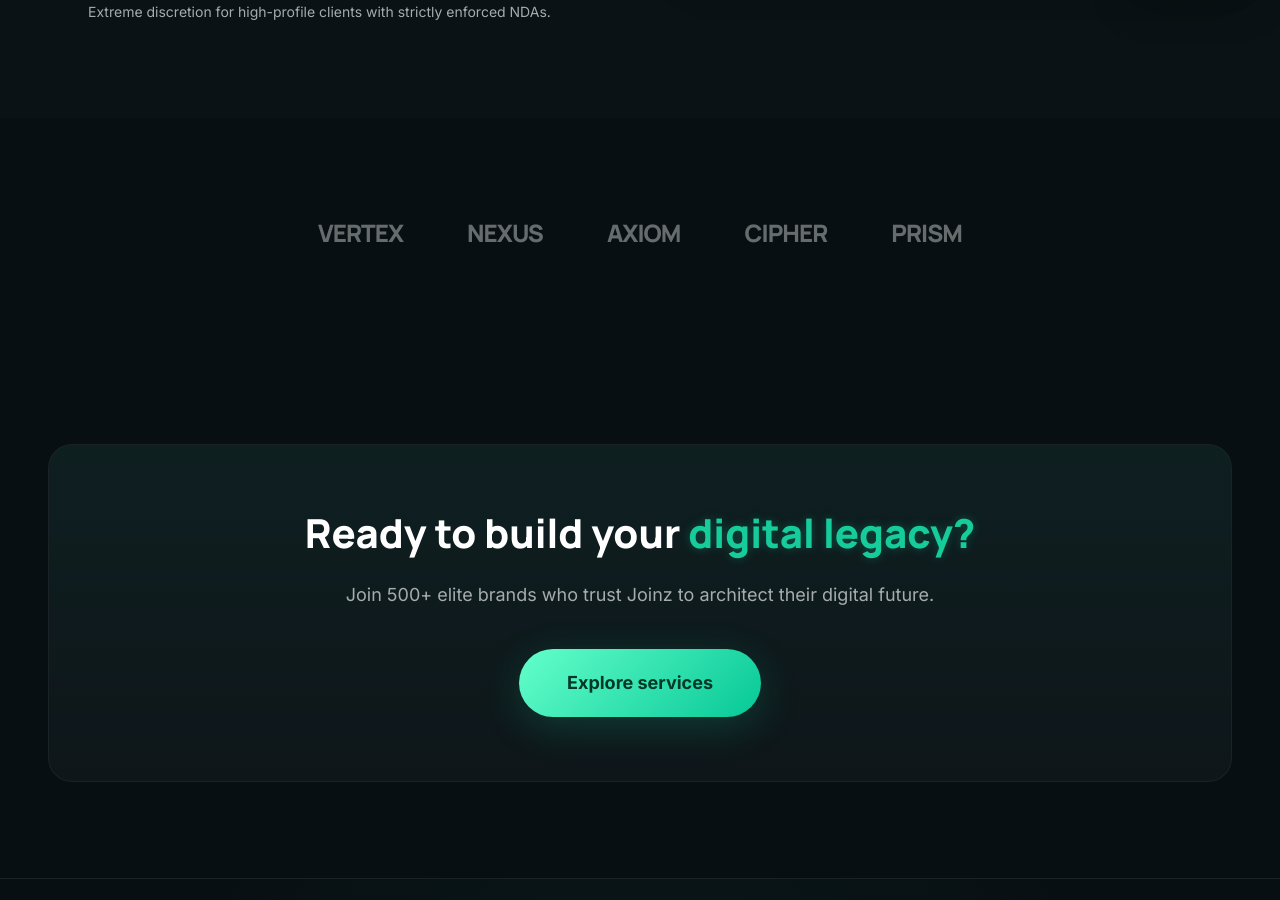
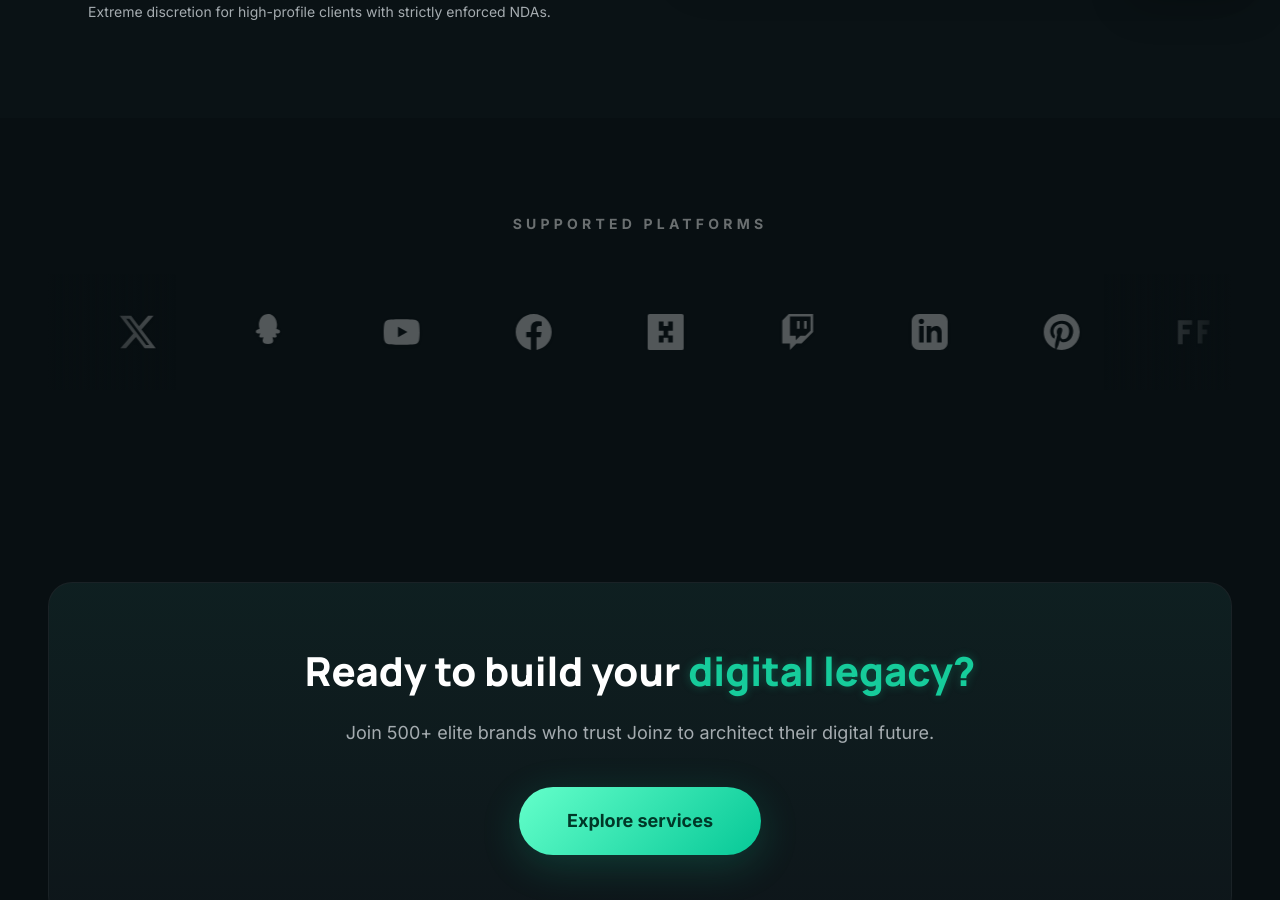
Before and after one commit to itsshawki/joinz-agency, a Next.js app: page / in a window 1280 px wide. Shown: the part 2754-3654 px from the top of the page. Built offline with nearby package versions, Linux system fonts and the light colour scheme.

Commit message:
transform platform showcase into premium infinite marquee with real icons

```diff
--- a/app/globals.css
+++ b/app/globals.css
@@ -524,3 +524,28 @@ body {
 @media (min-width: 769px) {
   .show-mobile-only { display: none !important; }
 }
+
+/* --- Marquee Animation --- */
+@keyframes marquee {
+  0% { transform: translateX(0); }
+  100% { transform: translateX(-100%); }
+}
+
+.marquee-container {
+  display: flex;
+  overflow: hidden;
+  user-select: none;
+  gap: 0;
+}
+
+.marquee-content {
+  animation: marquee 40s linear infinite;
+  display: flex;
+  align-items: center;
+  flex-shrink: 0;
+}
+
+/* Pause animation on hover for better interaction */
+.marquee-container:hover .marquee-content {
+  animation-play-state: paused;
+}
--- a/app/page.tsx
+++ b/app/page.tsx
@@ -4,6 +4,7 @@ import Counter from "@/components/Counter";
 import ScrollReveal from "@/components/ScrollReveal";
 import ClosingCta from "@/components/ClosingCta";
 import Section from "@/components/Section";
+import PlatformShowcase from "@/components/PlatformShowcase";
 import { serviceCards as originalServiceCards } from "@/lib/services";
 
 /**
@@ -156,16 +157,13 @@ export default function HomePage() {
         </div>
       </Section>
 
-      {/* Partners Logos (Maintaining structure, text-shadowed) */}
-      <Section>
+      {/* Partners Logos */}
+      <Section className="py-20 relative overflow-hidden">
         <ScrollReveal>
-          <div className="flex flex-wrap justify-center gap-10 md:gap-16">
-            {["VERTEX", "NEXUS", "AXIOM", "CIPHER", "PRISM"].map((name) => (
-              <span key={name} className="partner-logo">
-                {name}
-              </span>
-            ))}
+          <div className="text-center mb-10">
+            <h3 className="text-white/40 text-sm font-bold uppercase tracking-[0.3em]">Supported Platforms</h3>
           </div>
+          <PlatformShowcase />
         </ScrollReveal>
       </Section>
 
--- /dev/null
+++ b/components/PlatformShowcase.tsx
@@ -0,0 +1,113 @@
+"use client";
+
+import React from "react";
+
+const platforms = [
+  {
+    name: "TikTok",
+    color: "#000000",
+    glow: "rgba(105, 201, 208, 0.4)",
+    path: "M12.525.02c1.31-.02 2.61-.01 3.91-.02.08 1.53.63 3.09 1.75 4.17 1.12 1.11 2.7 1.62 4.24 1.79v4.03c-1.44-.17-2.81-.74-3.94-1.69-.86-.74-1.56-1.67-2.04-2.72v10.15c-.07 1.51-.55 3.03-1.51 4.22-1.43 1.89-3.9 2.65-6.14 2.06-2.22-.59-4.04-2.58-4.43-4.86-.54-2.73.96-5.74 3.59-6.72 1-.39 2.09-.5 3.16-.36v4.09c-.83-.16-1.74-.03-2.45.43-.89.54-1.38 1.63-1.22 2.64.12 1.07 1.05 1.95 2.11 2.1 1.25.19 2.61-.53 3.11-1.69.21-.49.27-1.03.26-1.56V.02z",
+  },
+  {
+    name: "Instagram",
+    color: "#E4405F",
+    glow: "rgba(228, 64, 95, 0.4)",
+    path: "M12 0C8.741 0 8.333.014 7.053.072 2.695.272.273 2.69.073 7.052.014 8.333 0 8.741 0 12c0 3.259.014 3.668.072 4.948.2 4.358 2.618 6.78 6.98 6.981 1.28.058 1.689.072 4.948.072 3.259 0 3.668-.014 4.948-.072 4.354-.2 6.782-2.618 6.979-6.98.059-1.28.073-1.689.073-4.948 0-3.259-.014-3.667-.072-4.947-.196-4.354-2.617-6.78-6.979-6.98C15.668.014 15.259 0 12 0zm0 2.16c3.203 0 3.585.016 4.85.071 2.67.121 3.943 1.397 4.063 4.063.056 1.265.072 1.648.072 4.851 0 3.203-.016 3.585-.072 4.85-.12 2.662-1.392 3.934-4.063 4.063-1.265.055-1.647.072-4.85.072-3.203 0-3.585-.017-4.85-.072-2.663-.12-3.938-1.39-4.063-4.063-.056-1.265-.072-1.647-.072-4.85 0-3.203.016-3.585.072-4.85.12-2.67 1.397-3.943 4.063-4.063 1.265-.055 1.648-.071 4.85-.071zM12 5.838a6.162 6.162 0 100 12.324 6.162 6.162 0 000-12.324zM12 16a4 4 0 110-8 4 4 0 010 8zm6.406-11.845a1.44 1.44 0 100 2.881 1.44 1.44 0 000-2.881z",
+  },
+  {
+    name: "X",
+    color: "#ffffff",
+    glow: "rgba(255, 255, 255, 0.2)",
+    path: "M18.901 1.153h3.68l-8.04 9.19L24 22.846h-7.406l-5.8-7.584-6.638 7.584H.474l8.6-9.83L0 1.154h7.594l5.243 6.932 6.064-6.932zm-1.294 19.497h2.039L6.486 3.24H4.298l13.31 17.41z",
+  },
+  {
+    name: "Snapchat",
+    color: "#FFFC00",
+    glow: "rgba(255, 252, 0, 0.3)",
+    path: "M12 0c-.815 0-1.536.064-2.148.212-3.791.737-5.042 4.414-5.042 7.02 0 .973.116 1.834.407 2.455.087.186-.046.216-.145.247-.323.09-.916.31-1.366.526-.641.303-.896.7-.896 1.192 0 .546.108.97.808 1.253.253.087.59.136.98.136.273 0 .57-.024.88-.06.21-.027.3.064.218.232-.15.312-.486 1.104-.6 1.488-.07.24-.047.41.133.56.24.2.7.4 1.312.4.297 0 .618-.046.974-.117.2-.04.288.064.24.22-.3.99-.452 1.638-.452 2.1 0 1.47 1.455 2.157 3.535 2.157 2.08 0 3.535-.688 3.535-2.157 0-.462-.152-1.11-.452-2.1-.048-.156.04-.26.24-.22.356.07.677.117.974.117.612 0 1.072-.2 1.312-.4.18-.15.203-.32.133-.56-.114-.384-.45-1.176-.6-1.488-.082-.168.008-.26.218-.232.31.036.607.06.88.06.39 0 .727-.049.98-.136.7-.283.808-.707.808-1.253 0-.492-.255-.89-.896-1.192-.45-.216-1.043-.436-1.366-.526-.1-.03-.232-.06-.145-.247.291-.62.407-1.482.407-2.455 0-2.606-1.251-6.283-5.042-7.02C13.536.064 12.815 0 12 0",
+  },
+  {
+    name: "YouTube",
+    color: "#FF0000",
+    glow: "rgba(255, 0, 0, 0.4)",
+    path: "M23.498 6.186a3.016 3.016 0 0 0-2.122-2.136C19.505 3.545 12 3.545 12 3.545s-7.505 0-9.377.505A3.017 3.017 0 0 0 .502 6.186C0 8.07 0 12 0 12s0 3.93.502 5.814a3.016 3.016 0 0 0 2.122 2.136c1.871.505 9.376.505 9.376.505s7.505 0 9.377-.505a3.015 3.015 0 0 0 2.122-2.136C24 15.93 24 12 24 12s0-3.93-.502-5.814zM9.545 15.568V8.432L15.818 12l-6.273 3.568z",
+  },
+  {
+    name: "Facebook",
+    color: "#1877F2",
+    glow: "rgba(24, 119, 242, 0.4)",
+    path: "M24 12.073c0-6.627-5.373-12-12-12s-12 5.373-12 12c0 5.99 4.388 10.954 10.125 11.854v-8.385H7.078v-3.47h3.047V9.43c0-3.007 1.792-4.669 4.533-4.669 1.312 0 2.686.235 2.686.235v2.953H15.83c-1.491 0-1.956.925-1.956 1.874v2.25h3.328l-.532 3.47h-2.796v8.385C19.612 23.027 24 18.062 24 12.073z",
+  },
+  {
+    name: "Kick",
+    color: "#53FC18",
+    glow: "rgba(83, 252, 24, 0.4)",
+    path: "M1.242 0A1.24 1.24 0 0 0 0 1.242v21.516A1.24 1.24 0 0 0 1.242 24h21.516A1.24 1.24 0 0 0 24 22.758V1.242A1.24 1.24 0 0 0 22.758 0H1.242zm6.21 4.97h3.105V8.04h3.105V4.97h3.105v6.21h-3.105v3.105h3.105v4.658h-3.105v-3.105h-3.105v3.105H7.452v-4.658h3.105v-3.105H7.452V4.97z",
+  },
+  {
+    name: "Twitch",
+    color: "#9146FF",
+    glow: "rgba(145, 70, 255, 0.4)",
+    path: "M11.571 4.714h1.715v5.143H11.57zm4.715 0H18v5.143h-1.714zM6 0L1.714 4.286v15.428h5.143V24l4.286-4.286h3.428L22.286 12V0zm14.571 11.143l-3.428 3.428h-3.429l-3 3v-3H6.857V1.714h13.714Z",
+  },
+  {
+    name: "LinkedIn",
+    color: "#0077B5",
+    glow: "rgba(0, 119, 181, 0.4)",
+    path: "M19 0h-14c-2.761 0-5 2.239-5 5v14c0 2.761 2.239 5 5 5h14c2.762 0 5-2.239 5-5v-14c0-2.761-2.238-5-5-5zm-11 19h-3v-11h3v11zm-1.5-12.268c-.966 0-1.75-.79-1.75-1.764s.784-1.764 1.75-1.764 1.75.79 1.75 1.764-.783 1.764-1.75 1.764zm13.5 12.268h-3v-5.604c0-3.368-4-3.113-4 0v5.604h-3v-11h3v1.765c1.396-2.586 7-2.777 7 2.476v6.759z",
+  },
+  {
+    name: "Pinterest",
+    color: "#BD081C",
+    glow: "rgba(189, 8, 28, 0.4)",
+    path: "M12.017 0C5.396 0 .029 5.367.029 11.987c0 5.079 3.158 9.417 7.618 11.162-.105-.949-.199-2.403.041-3.439.219-.937 1.406-5.965 1.406-5.965s-.359-.718-.359-1.782c0-1.668.967-2.914 2.171-2.914 1.023 0 1.518.769 1.518 1.69 0 1.029-.655 2.568-.994 3.995-.283 1.194.599 2.169 1.777 2.169 2.133 0 3.772-2.249 3.772-5.495 0-2.873-2.064-4.882-5.012-4.882-3.414 0-5.418 2.561-5.418 5.207 0 1.031.397 2.138.893 2.738.098.119.112.224.083.345l-.333 1.36c-.053.22-.174.267-.402.161-1.499-.698-2.436-2.889-2.436-4.649 0-3.785 2.75-7.261 7.929-7.261 4.162 0 7.398 2.964 7.398 6.931 0 4.136-2.607 7.464-6.227 7.464-1.216 0-2.359-.631-2.75-1.378l-.748 2.853c-.271 1.043-1.002 2.35-1.492 3.146 1.124.347 2.317.535 3.554.535 6.621 0 11.988-5.367 11.988-11.987C24.012 5.367 18.645 0 12.017 0",
+  },
+  {
+    name: "Tenor",
+    color: "#00C2E6",
+    glow: "rgba(0, 194, 230, 0.3)",
+    path: "M14.652 4.1h7.824v3.13h-4.693v3.13h3.13v3.13h-3.13v6.259h-3.13V4.1zm-13.128 0h9.388v3.13H4.653v3.13h4.694v3.13H4.653V20.15h-3.13V4.1z",
+  },
+];
+
+export default function PlatformShowcase() {
+  return (
+    <div className="w-full py-10 overflow-hidden relative">
+      {/* Fade Gradients for Masking edges */}
+      <div className="absolute inset-y-0 left-0 w-32 bg-gradient-to-r from-background to-transparent z-10" />
+      <div className="absolute inset-y-0 right-0 w-32 bg-gradient-to-l from-background to-transparent z-10" />
+
+      <div className="flex marquee-container">
+        {/* Render twice for seamless loop */}
+        {[0, 1].map((i) => (
+          <div key={i} className="flex shrink-0 items-center justify-start gap-16 md:gap-24 px-8 marquee-content">
+            {platforms.map((platform) => (
+              <div
+                key={platform.name}
+                className="group relative flex items-center justify-center transition-all duration-500"
+              >
+                <svg
+                  width="36"
+                  height="36"
+                  viewBox="0 0 24 24"
+                  fill="currentColor"
+                  className="text-white/30 group-hover:text-[var(--brand-color)] transition-all duration-500 transform group-hover:scale-125 drop-shadow-sm group-hover:drop-shadow-[0_0_20px_var(--brand-glow)]"
+                  style={{
+                    // @ts-ignore
+                    "--brand-color": platform.color,
+                    "--brand-glow": platform.glow,
+                  }}
+                  xmlns="http://www.w3.org/2000/svg"
+                >
+                  <title>{platform.name}</title>
+                  <path d={platform.path} />
+                </svg>
+              </div>
+            ))}
+          </div>
+        ))}
+      </div>
+    </div>
+  );
+}
```
